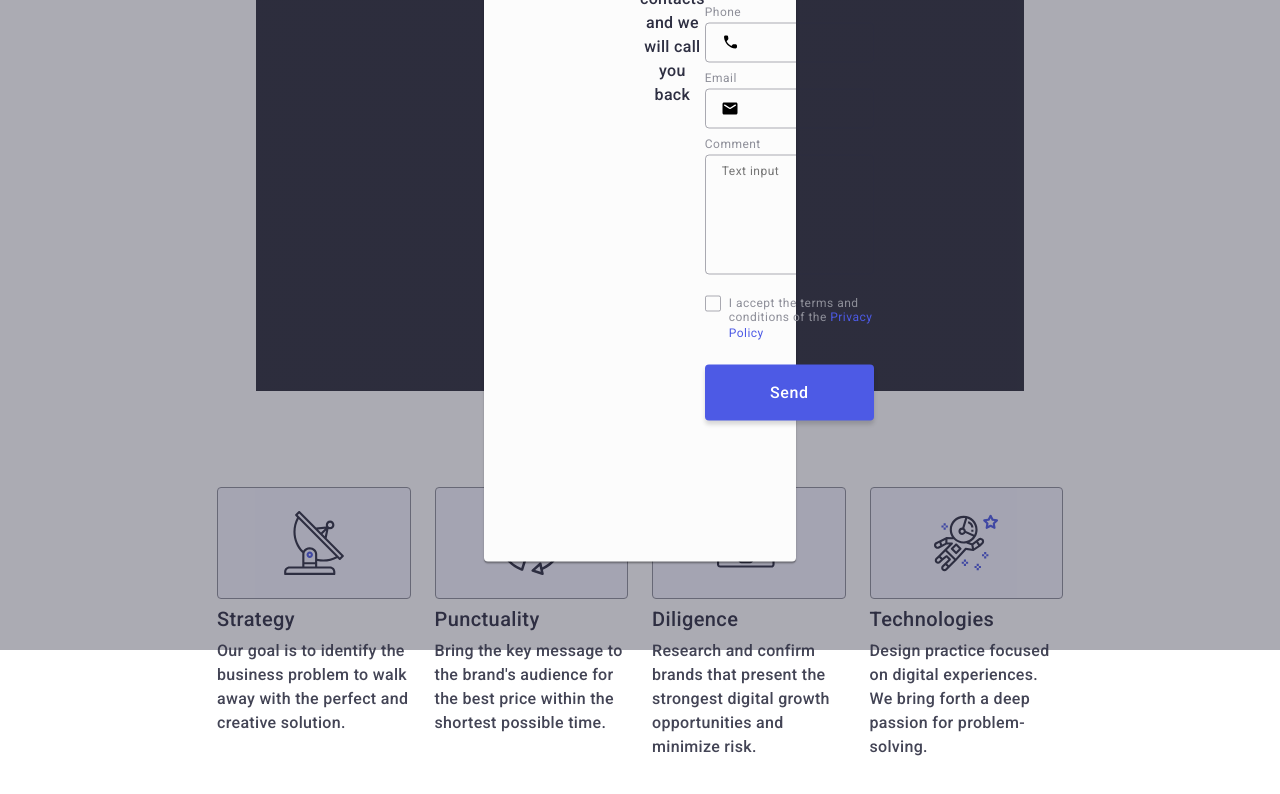
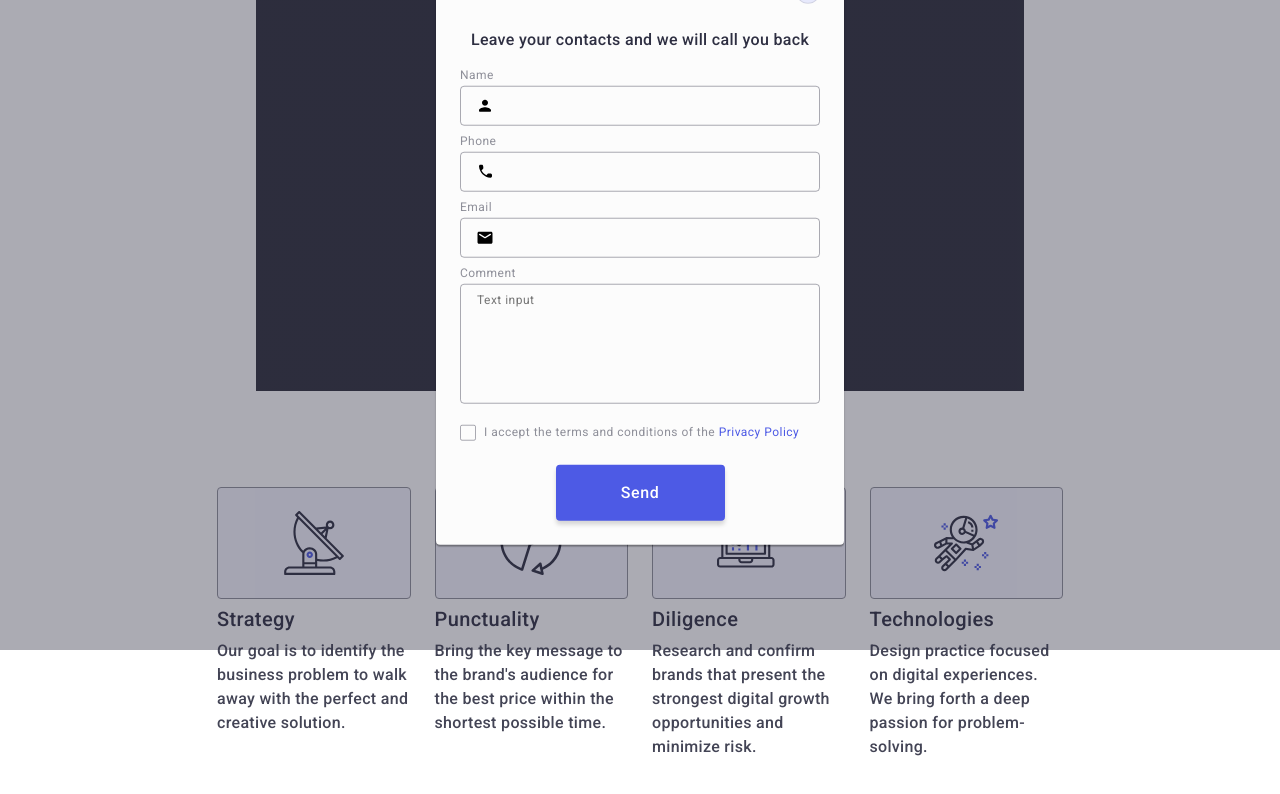
Before and after one commit to Makukhinanataliia/goit-markup-hw-06, a plain HTML site: page index.html in a window 1280 px wide. Shown: the part 150-944 px from the top of the page. Drawn offline with nearby package versions, Linux system fonts and the light colour scheme.

Commit message:
modul mob-tab-desc

```diff
--- a/css/styles.css
+++ b/css/styles.css
@@ -1002,9 +1002,11 @@ fill:#2e2f42;
   display:flex;
   justify-content:space-between;
 }
+
 .header-menu-link {
 display:block;
 }
+
 .adress{
     display: flex;
     justify-content: flex-end;
@@ -1016,6 +1018,16 @@ display:block;
     line-height: 1.6;
 }
 
+.modal {
+  flex-flow: column;
+  width:408px;
+  min-height:584px;
+  padding: 72px 25px 24px 23px;
+}
+.check-text {
+  display: flex;
+  max-width:360px;
+}
 
 .business{
 max-width: 768px;
@@ -1067,6 +1079,10 @@ text-align: start;
     max-width: 1158px;
   }
 
+.modal{
+padding: 72px 24px 24px 24px;
+}
+
   .strength-item {
     width: calc((100% - 72px) / 4);
   }
```
